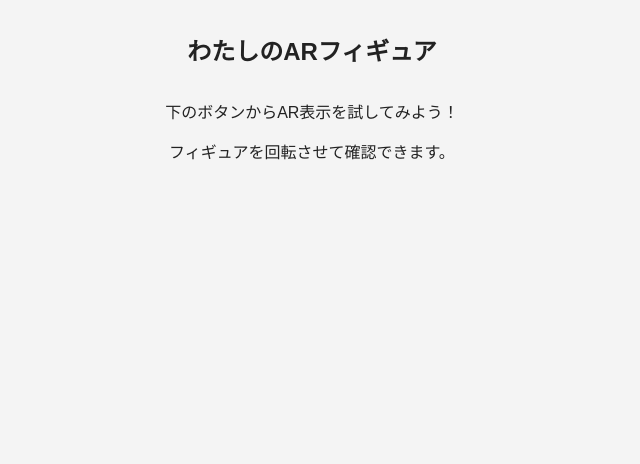
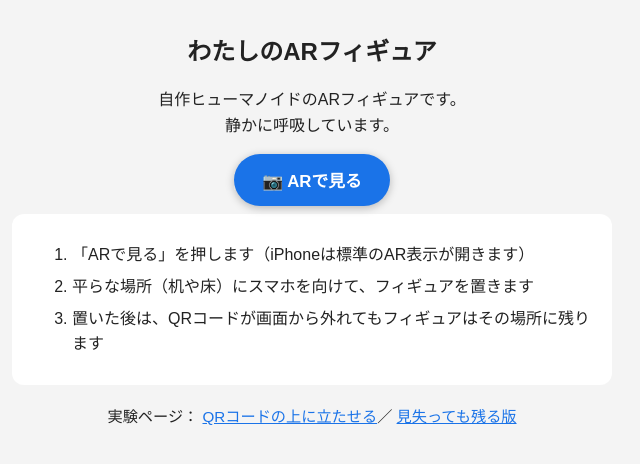
Before and after one commit to hutamaru203/ar-figure, a plain HTML site: page index.html in a window 1280 px wide. Shown: the whole page, without its empty margins (328-968 px from the left). Drawn offline with Linux system fonts and the light colour scheme; some packages are replaced by stand-ins of ours; a script that the page names is missing.

Commit message:
Add files via upload

```diff
--- a/index.html
+++ b/index.html
@@ -18,30 +18,79 @@
     }
     h1 {
       font-size: 1.5rem;
-      padding: 16px;
+      padding: 16px 16px 4px;
     }
     p {
       padding: 0 16px;
+      line-height: 1.6;
     }
     model-viewer {
       width: 100%;
-      height: 65vh;
+      height: 60vh;
       background: #fff;
+    }
+    #ar-button {
+      background: #1a73e8;
+      color: #fff;
+      border: none;
+      border-radius: 999px;
+      padding: 14px 28px;
+      font-size: 1.05rem;
+      font-weight: bold;
+      box-shadow: 0 2px 8px rgba(0,0,0,.25);
+      cursor: pointer;
+    }
+    #ar-button:active {
+      background: #1558b0;
+    }
+    .howto {
+      text-align: left;
+      max-width: 560px;
+      margin: 8px auto;
+      background: #fff;
+      border-radius: 12px;
+      padding: 12px 20px;
+    }
+    .howto li {
+      margin: 6px 0;
+      line-height: 1.6;
+    }
+    .exp {
+      margin: 20px 16px 32px;
+      font-size: .95rem;
+    }
+    .exp a {
+      color: #1a73e8;
     }
   </style>
 </head>
 <body>
   <h1>わたしのARフィギュア</h1>
-  <p>下のボタンからAR表示を試してみよう！</p>
+  <p>自作ヒューマノイドのARフィギュアです。<br>静かに呼吸しています。</p>
+
   <model-viewer
     src="./my_humanoid.glb"
-    ios-src="./my_humanoid.usdz"
+    ios-src="./my_humanoid_breathing.usdz"
     alt="自作ヒューマノイド"
     ar
     ar-modes="quick-look scene-viewer webxr"
     camera-controls
     auto-rotate>
+    <button id="ar-button" slot="ar-button">📷 ARで見る</button>
   </model-viewer>
-  <p>フィギュアを回転させて確認できます。</p>
+
+  <div class="howto">
+    <ol>
+      <li>「ARで見る」を押します（iPhoneは標準のAR表示が開きます）</li>
+      <li>平らな場所（机や床）にスマホを向けて、フィギュアを置きます</li>
+      <li>置いた後は、QRコードが画面から外れてもフィギュアはその場所に残ります</li>
+    </ol>
+  </div>
+
+  <p class="exp">
+    実験ページ：
+    <a href="./marker.html">QRコードの上に立たせる</a>／
+    <a href="./marker2.html">見失っても残る版</a>
+  </p>
 </body>
 </html>
```
Also changed, not shown: 1 other file.
